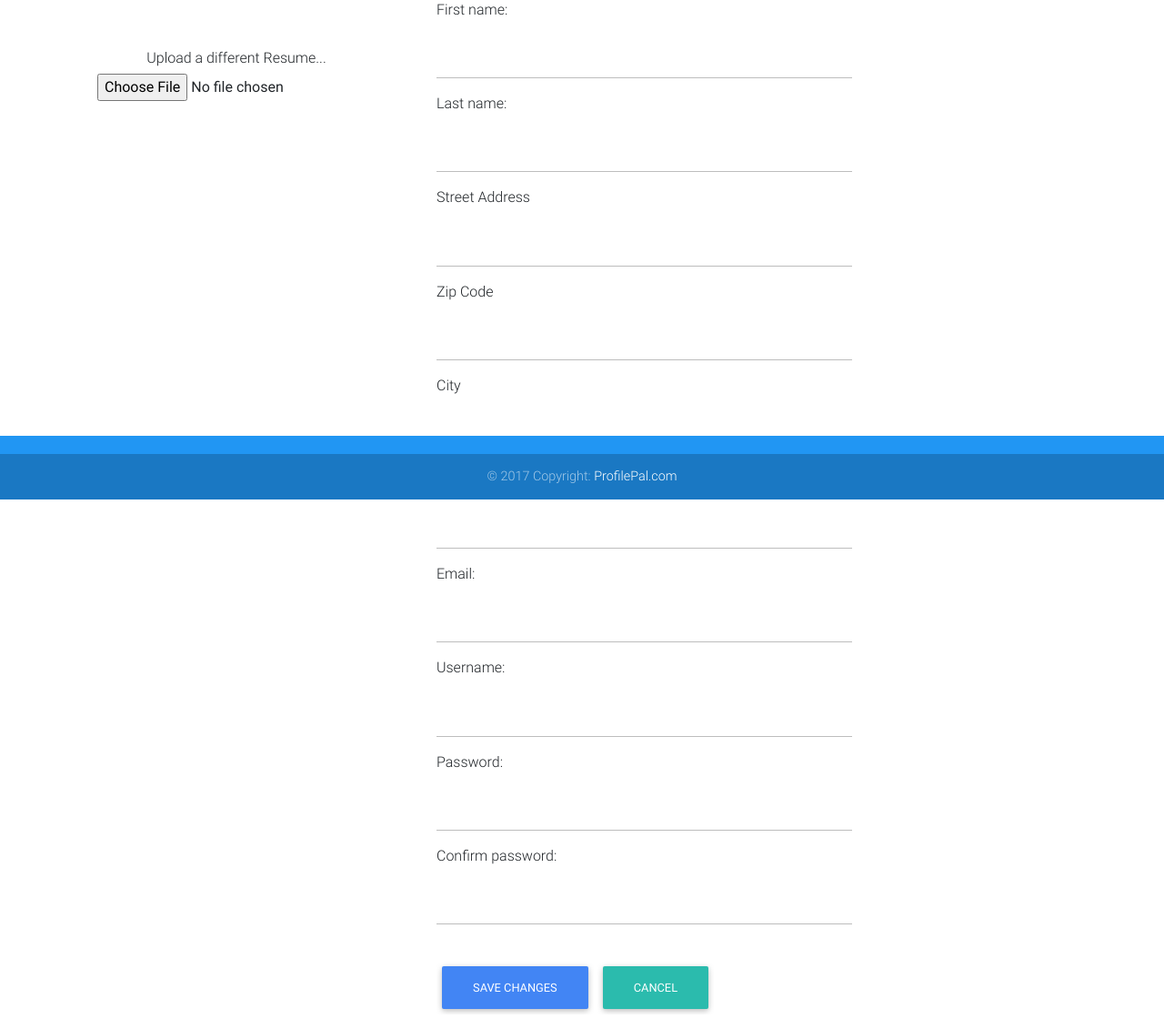
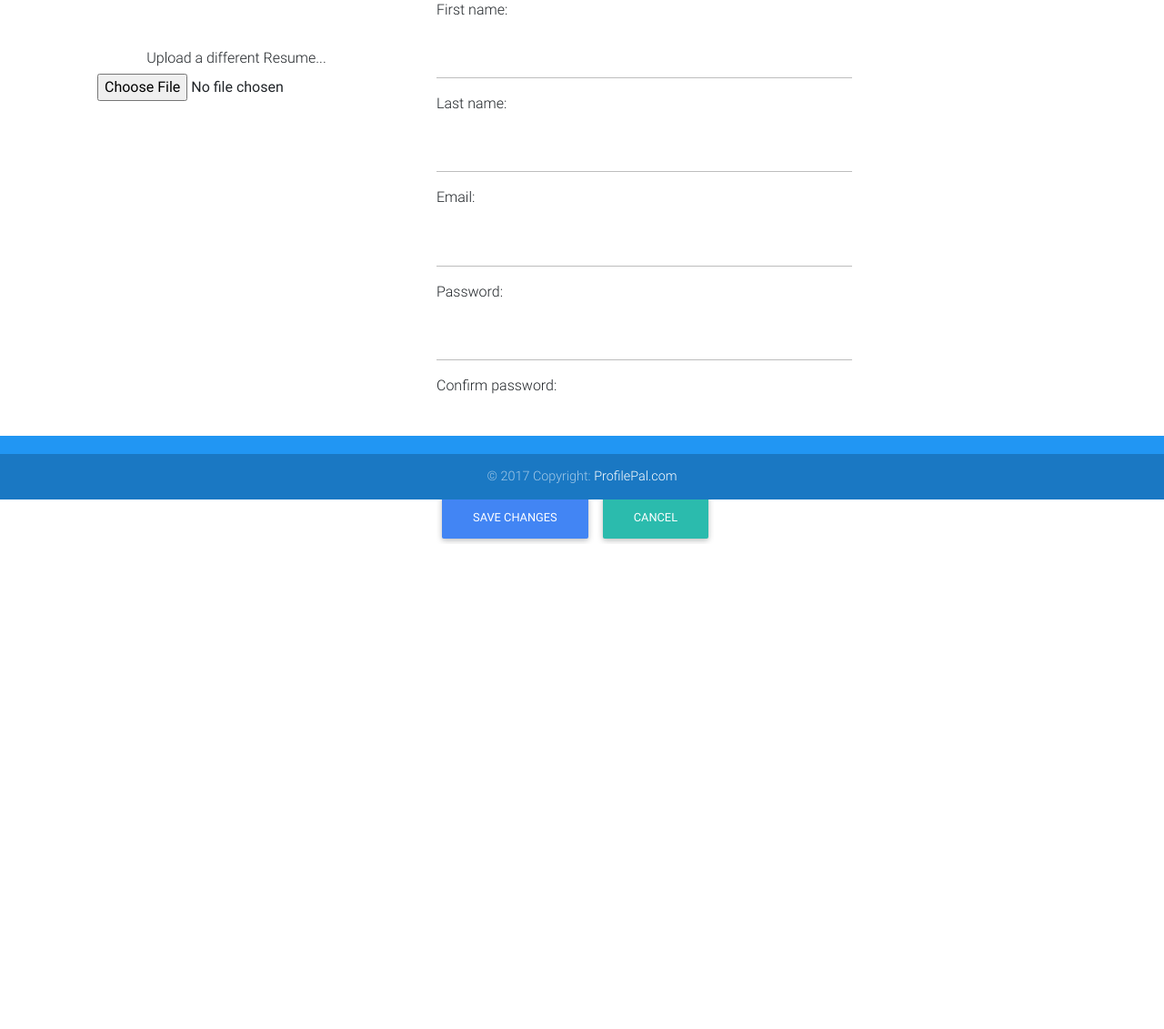
Before and after one commit to arsenakishev/ProfilePal, a Flask app: page /editProfile in a window 1280 px wide. Shown: the part 251-1382 px from the top of the page at 91% size. After the commit the page ends 848 px from the top, so only its background shows below. Run offline with Flask 2, Linux system fonts and the light colour scheme; the visitor is signed in with stand-in values (Sample User, id 1); some libraries are stand-ins or nearby versions.

Commit message:
working editProfile

```diff
--- a/main.py
+++ b/main.py
@@ -1,3 +1,4 @@
+# Currently this code assumes that the user will input correct information and does not check if the input is valid.
 #pip install pymongo
 from flask import Flask, render_template, request, redirect, url_for, session, escape
 from pymongo import MongoClient
@@ -5,11 +6,13 @@ from pymongo import MongoClient
 app = Flask(__name__)
 db = MongoClient('mongodb://imran:password12345@ds113626.mlab.com:13626/profile-pal').get_database()
 users = db.users
+feedback_resume = db.Feedback_Resume
+feedback_picture = db.Feedback_Picture
 
 @app.route('/')
 def index():
     if 'email' in session:
-        return render_template("profile2.html")
+        return redirect(url_for('dashboard'))
     return redirect(url_for('login'))
 
 @app.route('/login', methods=['post', 'get'])
@@ -21,7 +24,7 @@ def login():
         if not users.find_one(credential):
             return 'Incorrect login credential. <a href="http://127.0.0.1:13000/">Go back.</a>'
         session['email'] = email
-        return redirect(url_for('editprofile'))
+        return redirect(url_for('dashboard'))
     return render_template("login.html")
 
 @app.route('/signup', methods=['post', 'get'])
@@ -38,11 +41,25 @@ def signup():
             db.users.insert_one(credential)
         else: return 'You have already signed up. <a href="http://127.0.0.1:13000/">Go back.</a>'
         session['email'] = email
-        return redirect(url_for('editprofile'))
+        return redirect(url_for('dashboard'))
     return render_template('signup.html')
 
-@app.route('/editProfile')
+@app.route('/editProfile', methods=['post', 'get'])
 def editprofile():
+    if 'email' not in session: return '<a href="http://127.0.0.1:13000/">log in</a> first!' #requires an account to access this page
+    if request.method=='POST':
+        if 'confirm' in request.form:
+            fname = request.form["firstName"]
+            lname = request.form["lastName"]
+            email = request.form["email"]
+            confirmPassword = request.form["confirmPassword"]
+            password = request.form["password"]
+            credential = {'email':email}
+            if password == confirmPassword and (email == session['email'] or not users.find_one(credential)):
+                credential = {'email':email,'password':password,
+                              'first_name':fname,'last_name':lname}
+                users.find_one_and_update({'email': session['email']}, {'$inc': {'count': 1}, '$set':credential})
+                return redirect(url_for('dashboard'))
     return render_template("profile2.html")
 
 @app.route('/dashboard')
@@ -51,6 +68,7 @@ def dashboard():
 
 @app.route("/profile")
 def profile():
+    if 'email' not in session: return '<a href="http://127.0.0.1:13000/">log in</a> first!' #requires an account to access this page
     return render_template("profile.html")
 
 @app.route('/logout')
--- a/templates/profile2.html
+++ b/templates/profile2.html
@@ -42,41 +42,10 @@
                         <input class="form-control" name="lastName" type="text">
                     </div>
                 </div>
-                  <div class="form-group">
-                    <label class="col-lg-3 control-label">Street Address</label>
-                    <div class="col-lg-8">
-                        <input class="form-control" value="" name="streetAddress" type="text">
-                    </div>
-                </div>
-                 <div class="form-group">
-                    <label class="col-lg-3 control-label">Zip Code</label>
-                    <div class="col-lg-8">
-                        <input class="form-control" name="zipCode" value="" type="text">
-                    </div>
-                </div>
-                 <div class="form-group">
-                    <label class="col-lg-3 control-label">City</label>
-                    <div class="col-lg-8">
-                        <input class="form-control" value="" name="city" type="text">
-                    </div>
-                </div>
-                 <div class="form-group">
-                    <label class="col-lg-3 control-label">Country</label>
-                    <div class="col-lg-8">
-                        <input class="form-control" value="" name="country"type="text">
-                    </div>
-                </div>
                 <div class="form-group">
                     <label class="col-lg-3 control-label">Email:</label>
                     <div class="col-lg-8">
                         <input class="form-control" name="email" type="text">
-                    </div>
-                </div>
-
-                <div class="form-group">
-                    <label class="col-md-3 control-label">Username:</label>
-                    <div class="col-md-8">
-                        <input class="form-control" name="username" type="text">
                     </div>
                 </div>
                 <div class="form-group">
@@ -94,7 +63,7 @@
                 <div class="form-group">
                     <label class="col-md-3 control-label"></label>
                     <div class="col-md-8">
-                        <input class="btn btn-primary" name="confirm" value="Save Changes" type="button">
+                        <input class="btn btn-primary" name="confirm" value="Save Changes" type="submit">
                         <span></span>
                         <input class="btn btn-default" name="cancel" value="Cancel" type="reset">
                     </div>
```
